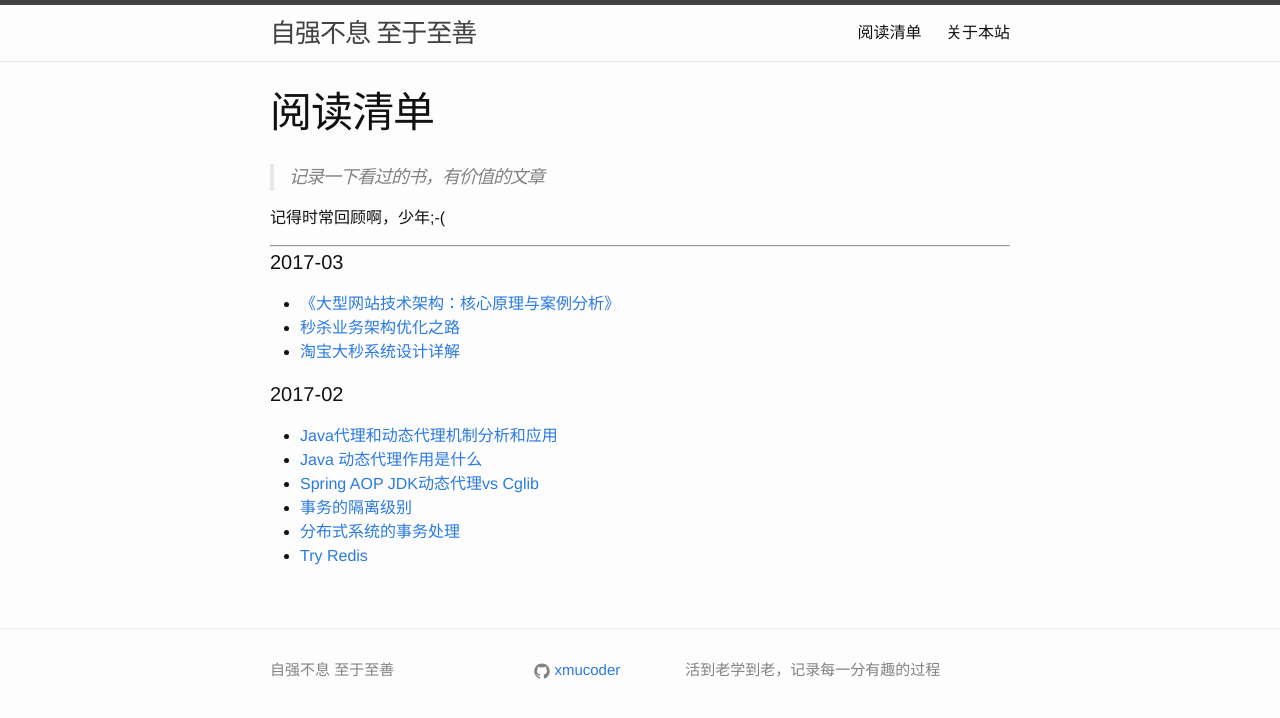
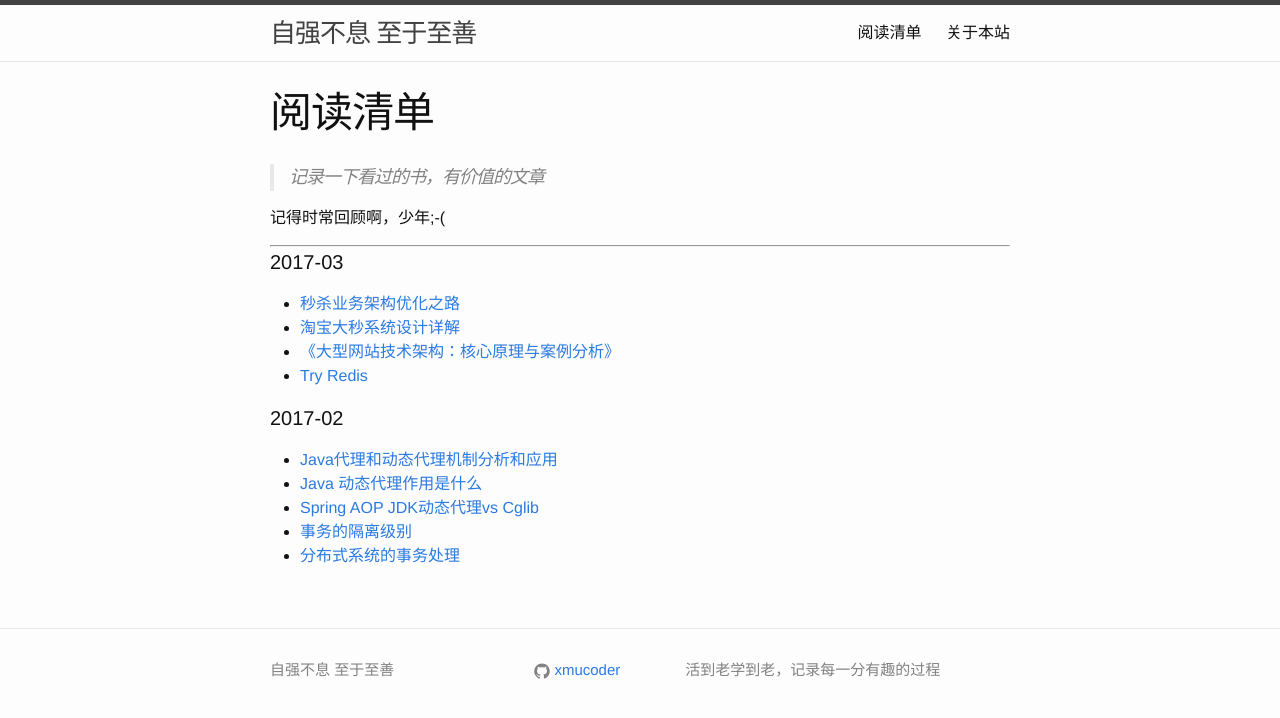
Before and after one commit to qingzhupig/qingzhupig.github.io, a Jekyll site: the page built from 05reading.md, in a window 1280 px wide. Shown: the top 718 px of the page. Built offline with Jekyll 4.4.1, drawn with Linux system fonts in a browser that asks for light colours; part of the change alters nothing that is shown.

```diff
--- a/05reading.md
+++ b/05reading.md
@@ -11,9 +11,10 @@ permalink: /reading/
 ------
 
 #### 2017-03
-- [《大型网站技术架构：核心原理与案例分析》](https://item.jd.com/11322972.html?dist=jd)
 - [秒杀业务架构优化之路](http://mp.weixin.qq.com/s?__biz=MzI4NzE1NTYyMg==&amp;mid=402348782&amp;idx=1&amp;sn=8fb1a9c255e50ebeb1c37c92af33895e&amp;scene=2&amp;srcid=0324gzF4iGZijhTgxXbshtFu&amp;from=timeline&amp;isappinstalled=0#wechat_redirect&utm_source=tuicool&utm_medium=referral)
 - [淘宝大秒系统设计详解](https://yq.aliyun.com/articles/64762)
+- [《大型网站技术架构：核心原理与案例分析》](https://item.jd.com/11322972.html?dist=jd)
+- [Try Redis](http://try.redis.io/)
 
 #### 2017-02
 - [Java代理和动态代理机制分析和应用](http://www.jianshu.com/p/861223789d53)
@@ -21,4 +22,3 @@ permalink: /reading/
 - [Spring AOP JDK动态代理vs Cglib](http://www.jasongj.com/design_pattern/dynamic_proxy_cglib/)
 - [事务的隔离级别](https://segmentfault.com/a/1190000004469395)
 - [分布式系统的事务处理](http://coolshell.cn/articles/10910.html)
-- [Try Redis](http://try.redis.io/)
```
